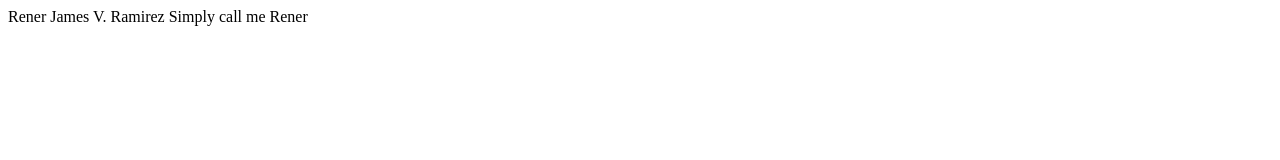
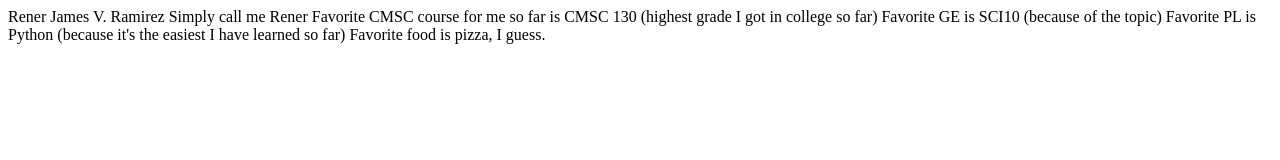
Before and after one commit to RenerRamirez/RenerRamirez.github.io, a plain HTML site: page index.html in a window 1280 px wide. Drawn offline with Linux system fonts and the light colour scheme.

Commit message:
Added basic info

```diff
--- a/index.html
+++ b/index.html
@@ -6,5 +6,9 @@
 	<body>
 		Rener James V. Ramirez
 		Simply call me Rener
+		Favorite CMSC course for me so far is CMSC 130 (highest grade I got in college so far)
+		Favorite GE is SCI10 (because of the topic)
+		Favorite PL is Python (because it's the easiest I have learned so far)
+		Favorite food is pizza, I guess.
 	</body>
 </html>
```
